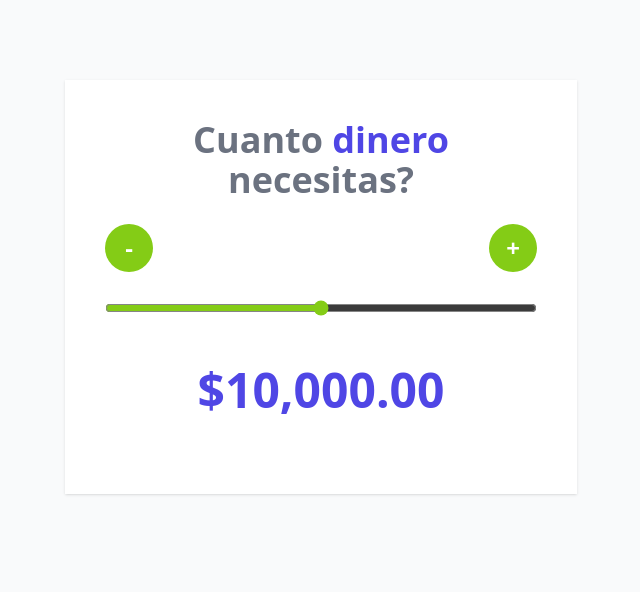
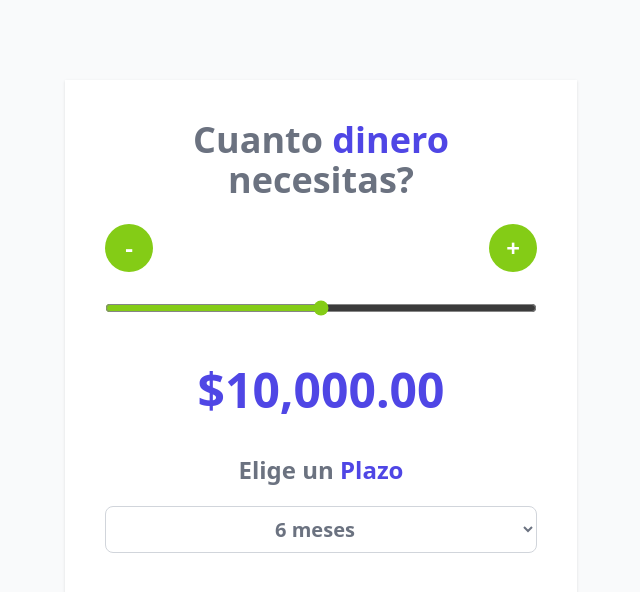
Before and after one commit to mretamoso/cotizador-prestamos-react, a React (Vite) app: page / in a window 1280 px wide. Shown: the top 592 px of the page, without its empty margins (319-959 px from the left). Built offline with nearby package versions, Linux system fonts and the light colour scheme.

Commit message:
creando select plazos

```diff
--- a/src/App.jsx
+++ b/src/App.jsx
@@ -63,6 +63,20 @@
       />
       <p className="text-center my-10 text-5xl font-extrabold text-indigo-600">
         {formatearDinero(cantidad)}</p>
+      <h2
+        className="text-2xl font-extrabold text-gray-500 text-center">
+        Elige un <span className="text-indigo-600">Plazo</span>
+      </h2>
+
+      <select
+        className="mt-5 w-full p-2 bg-white border border-gray-300 rounded-lg text-center text-xl font-bold text-gray-500"
+      >
+        <option value="6">6 meses</option>
+        <option value="12">12 meses</option>
+        <option value="24">24 meses</option>
+
+      </select>
+
     </div>
   )
 }
```
